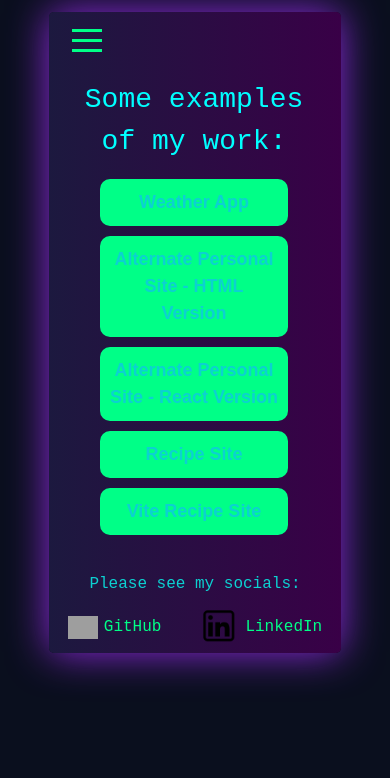
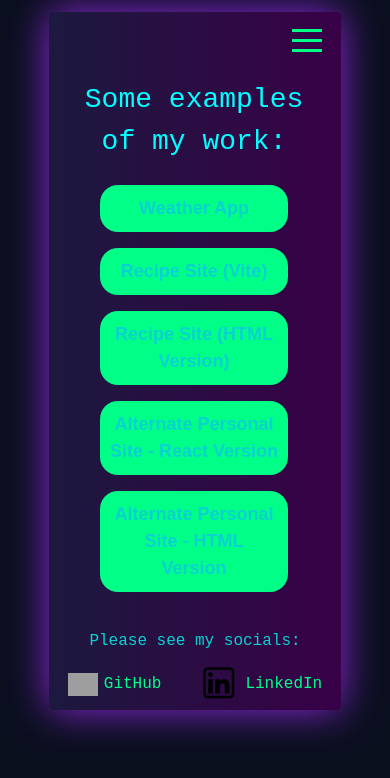
Before and after one commit to calumsmyth/cas-card, a React (Create React App) app: page /projects in a window 390 px wide. Shown: the top 778 px of the page. Built offline with nearby package versions, Linux system fonts and the light colour scheme; grey boxes are pictures that could not be loaded.

Commit message:
Wrapped all pages within card class. More mobile friendly

```diff
--- /dev/null
+++ b/src/components/CardLayout.jsx
@@ -0,0 +1,19 @@
+import HamburgerMenu from "../components/HamburgerMenu";
+import Footer from "../components/Footer";
+
+const CardLayout = ({ children }) => {
+    return(
+        <div className="card">
+            <div className="card-header">
+                <HamburgerMenu/>
+            </div>
+
+            <main className="card-content">
+                {children}
+            </main>
+            <Footer/>
+        </div>
+    );
+};
+
+export default CardLayout;
--- a/src/pages/About.jsx
+++ b/src/pages/About.jsx
@@ -1,16 +1,14 @@
 import React from "react";
-import Footer from '../components/Footer';
-import { Link } from 'react-router-dom';
-import HamburgerMenu from '../components/HamburgerMenu'
+import {Link} from 'react-router-dom';
+import CardLayout from '../components/CardLayout';
 import Expander from '../components/Expander'
 
 
 const About = () => {
 return(
-    <div className="card">
-        <HamburgerMenu />
+    <CardLayout>
+
         <div className="intro">
-
             <div className="about-paragraph">
                 <Expander title="Background">
                     <h2>Backstory</h2>
@@ -24,7 +22,7 @@ return(
                     I am highly motivated, detail-oriented, and a passionate individual always looking to develop my knowledge. I am looking forward to combining my established skills with my growing developer knowledge to create impactful software solutions.
                     <br/>
                     <br/>
-                    This site is a continous work in progress as I continue to update it with my work. Please feel free to take a look at <Link to="/projects">my projects</Link> my projects page for examples of my work.
+                    This site is a continous work in progress as I continue to update it with my work. Please feel free to take a look at my <Link to="/projects">projects page</Link> for examples of my work.
                     <br/>
                     <br/>
                     Should you be interested in contacting me, please refer to my social at the bottom of each page, or head over to my <Link to="/contact">contact me</Link> page for further information!
@@ -33,12 +31,7 @@ return(
 
             </div>
         </div>
-
-        <div className="middle">
-        </div>
-
-    <Footer />
-    </div>
+        </CardLayout>
     );
 }
 
--- a/src/pages/Contact.jsx
+++ b/src/pages/Contact.jsx
@@ -1,16 +1,12 @@
 import React from 'react';
-import Footer from '../components/Footer'
-import HamburgerMenu from '../components/HamburgerMenu'
+import CardLayout from '../components/CardLayout';
 
 const Contact = () => {
     return(
-    <div className="card">
-        <HamburgerMenu />
+        <CardLayout>
             <div className="middle">
 
                 <h2>Contact me</h2>
-
-
 
                 <h2>Contact Details</h2>
 
@@ -22,10 +18,7 @@ const Contact = () => {
                         <a href="https://www.credly.com/users/calumsmyth" target="_blank" rel="noopener noreferrer">Credly</a>
                     </div>
             </div>
-
-        <Footer/>
-    </div>
-
+        </CardLayout>
     );
 }
 
--- a/src/pages/Home.jsx
+++ b/src/pages/Home.jsx
@@ -1,14 +1,12 @@
 import React from "react";
 import "../styles.css";
 import ImageSwitcher from '../components/ImageSwitcher';
-import Footer from '../components/Footer'
-import HamburgerMenu from '../components/HamburgerMenu'
+import CardLayout from "../components/CardLayout";
 
 
 const Home = () => {
     return(
-    <div className="card">
-           <HamburgerMenu />
+    <CardLayout>
         <div className="intro">
 
             <div className="intro-text">
@@ -22,20 +20,7 @@ const Home = () => {
 
             <ImageSwitcher/>
         </div>
-
-        {/* <div className="middle">
-            <h3 className="tech-stack-title">My Tech Stack:</h3>
-            <div className="tech-stack-list">
-                <p>HTML</p>
-                <p>CSS</p>
-                <p>JavaScript</p>
-                <p>React</p>
-                <p>Python</p>
-                <p>SQL</p>
-            </div>
-        </div> */}
-        <Footer />
-    </div>
+</CardLayout>
     );
 }
 
--- a/src/pages/Projects.jsx
+++ b/src/pages/Projects.jsx
@@ -17,25 +17,30 @@ const Projects = () => {
                 <p>Here is a weather app I created in JavaScript. The focus of this project was to gain experience using APIs, JavaScript and using TailwindCSS for design.</p>
                 <br/><a href="https://calumsmyth.github.io/weather-app/" target="__blank" rel="noopener noreferrer">Weather App</a>
             </Expander>
-            <Expander title="Alternate Personal Site - HTML Version">
-                <h3>Lets See Paul Allen's.... I Mean Calum's Card </h3>
-                <p>I have been reworking my website as a React project. The initial version, which was a mimic of this website can be seen below. But I have now made an alternate version which can be found here:</p>
-                <br/><a href="https://calumsmyth.github.io/CAS/" target="_blank" rel="noopener noreferrer">CAS Alternate App</a>
+            <Expander title="Recipe Site (Vite)">
+                <h3>Cooking Up a Storm!</h3>
+                <p>Initially, I created a simple HTML recipe site for my convenience. Having somewhere to access healthy meal prep recipes that I could easily access from my phone.</p>
+                <p>I wanted to create a more interactive and more modern version. Having used React for my personal page, I wanted to try Vite. I also wanted to gain practice developing an adaptive site that works well on both PC and mobile devices.</p>
+                <p>This is my most recent project, which is still in early development, but I already feel it is has a more professional feel than its predecessor.</p>
+                <br/><a href="https://gmpv.vercel.app/" target="_blank" rel="noopener noreferrer">React Version of Gym Meal Preparations</a>
+            </Expander>
+            <Expander title="Recipe Site (HTML Version)">
+                <h3>Let's look back</h3>
+                <p>I wanted to keep all of my favourite, healthy meal preparations, which are perfect for those gym gains, all in one place. So I decided to make a website to host them on called 'Gym Meal Preparations'. I will be looking to make a React version of this too. While still being worked on, you can find this bun in the oven here:</p>
+                <br/><a href="https://calumsmyth.github.io/gmp/" target="'_blank" rel="noopener noreferrer">Gym Meal Preparations</a>
             </Expander>
             <Expander title="Alternate Personal Site - React Version">
                 <h3>Reacting To The Challenge...</h3>
-                <p>This very website is my first fully fleshed out project. I have also made a React app version which can be found here:</p>
+                <p>This was my first React project, where I tasked myself with converting the older HTML version into a more modern one. I soon realised that starting an entire new project would be a better choice, but I like to be able to show the progress from where it started.</p>
+                <p>The older React app version which can be found here:</p>
                 <br/><a href="https://cas-app-steel.vercel.app/" target="_blank" rel="noopener noreferrer">React version</a>
             </Expander>
-            <Expander title="Recipe Site">
-                <h3>Cooking Up a Storm!</h3>
-                <p>I wanted to keep all of my favourite, healthy meal preparations, which are perfect for those gym gains, all in one place. So I decided to make a website to host them on called 'Gym Meal Preparations'. I will be looking to make a React version of this too. While still being worked on, you can find this bun in the oven here:</p>
-                <br/><a href="https://calumsmyth.github.io/gmp/" target="'_blank" rel="noopener noreferrer">Gym Meal Preparations</a>
-            </Expander>
-            <Expander title="Vite Recipe Site">
-                <h3>Cooking Up a Storm!</h3>
-                <p>Here is the latest version of my recipe site, but made a little more professional than before.</p>
-                <br/><a href="https://gmpv.vercel.app/" target="_blank" rel="noopener noreferrer">React Version of Gym Meal Preparations</a>
+            <Expander title="Alternate Personal Site - HTML Version">
+                <h3>Let's REALLY go back</h3>
+                <p>This was my very first attempt at creating a personal website, initially creating it in HTML, before I created a React version. This version is practically identical to the above React version.</p>
+                <p>Once again, I like to keep it for reference of where I started from.</p>
+                <p>The HTML version can be found here:</p>
+                <br/><a href="https://calumsmyth.github.io/CAS/" target="_blank" rel="noopener noreferrer">CAS Alternate App</a>
             </Expander>
         </div>
 
--- a/src/styles.css
+++ b/src/styles.css
@@ -68,15 +68,27 @@ nav {
     padding-left: 1vw;
 }
 
+.hamburger-wrapper {
+    position: relative;
+    display: flex;
+    justify-content: flex-end;
+    align-items: center;
+}
+
 .mobile-nav-menu{
-    align-self: center;
+    position: absolute;
+    top: 100%;
+    right: 0;
     display: flex;
     flex-direction: column;
-    position: absolute;
-    width:auto;
+
+    width:max-content;
+
     background-color: rgb(10, 25, 47, 0.8);
     border-radius: 6px;
+    Margin-top: 8px;
 
+    z-index: 1000;
 }
 
 
@@ -158,12 +170,14 @@ nav {
 .expander {
     height: auto;
     width: 75%;
+    max-width: 550px;
     border-radius: 5px;
     box-shadow: #00ffff;
     margin-bottom: 10px;
     display: flex;
     flex-direction: column;
     justify-content: center;
+    margin-top: 6px;
 }
 
 .expander-button{
@@ -172,7 +186,7 @@ nav {
     font-weight: bold;
     font-size: large;
     background-color:#00ff87;
-    border-radius: 10px;
+    border-radius: 18px;
     cursor: pointer;
     transition: all 0.3s ease-in-out;
 }
@@ -182,19 +196,41 @@ nav {
 
 }
 
+.card-content {
+    width:100%;
+    box-sizing: border-box;
+}
+
 
 .intro {
     display: flex;
-    justify-content: space-between;
+    flex-direction: row;
+    justify-content: center;
     align-items: center;
-    margin-top: 0vw;
+
+    margin-top: 0;
     margin-bottom: 4vw;
     padding-top: 4vw;
     padding-right: 3vw;
     padding-left: 2.5vw;
     padding-bottom: 0vw;
+
     min-height: 16vw;
     height: auto;
+}
+
+@media (max-width: 640px) {
+    .intro {
+        flex-direction:column;
+        align-items: center;
+        gap: 20px;
+    }
+
+    .image-change {
+        width:30vw;
+        max-width: 120px;
+        margin-left: 0;
+    }
 }
 
 .intro-text h1{
@@ -471,108 +507,3 @@ nav {
     width: 280px;
     margin-bottom: 4px;
 }
-
-
-
-
-
-/* Old code not being used.  */
-
-/* .hero {
-    display: flex;
-    flex-direction: column;
-    background-color: rgb(5, 177, 177);
-    justify-content: center;
-    align-items: center;
-    font-size: 24px;
-    color: rgb(255, 191, 106);
-    min-height:160px;
-    border-radius: 5px;
-}
-
-.hero h1{
-    margin-bottom: 5px;
-    text-shadow:
-    -3px -1px 0 #000,
-     1px -1px 0 #000,
-    -3px  1px 0 #000,
-    1px  1px 0 #000;
-}
-
-.hero h5 {
-    margin-top: 5px;
-    font-size: 20px;;
-    text-shadow:
-    -1px -1px 0 #000,
-     1px -1px 0 #000,
-    -1px  1px 0 #000,
-    1px  1px 0 #000;
-
-}
-
-.hero-title{
-    display: flex;
-    flex-direction: column;
-    background-color: white;
-    justify-content: center;
-    align-items: center;
-    font-size: 24px;
-    color: white;
-    min-height:100px;
-    border-radius: 5px;
-    background-color: rgb(5, 177, 177);
-}
-
-.hero-title h2{
-    color: white;
-    padding-bottom: 0px;;
-    text-shadow:
-    -1px -1px 0 #000,
-     1px -1px 0 #000,
-    -1px  1px 0 #000,
-    1px  1px 0 #000;
-
-}
-
-.main-body {
-    display: flex;
-    flex-direction: column;
-    align-items: center;
-    background-color: white;
-}
-
-.content {
-    display: flex;
-    flex-direction: column;
-    justify-content: center;
-
-}
-
-.content a {
-    display: flex;
-    flex-direction: column;
-    align-items: center;
-    margin:15px;
-}
-
-@media (max-width:768px) {
-    .hero{
-        font-size: 18px;
-        min-height: 150px;
-    }
-}
-
-.self-photo {
-    height: 300px;
-    width: auto;
-    border-radius: 20px;
-    border: solid, 6px, #00ffff;
-    box-shadow: 0px 0px 24px #00ff87;
-    margin-left: 30px;
-}
-
-.self-photo:hover {
-    transform: Scale(1.1);
-    box-shadow: 0px 0px 16px #ff007f;
-    transition: all 0.5s ease-in-out;
-}*/
```
Lines whose indentation alone changed are shown as unchanged.
